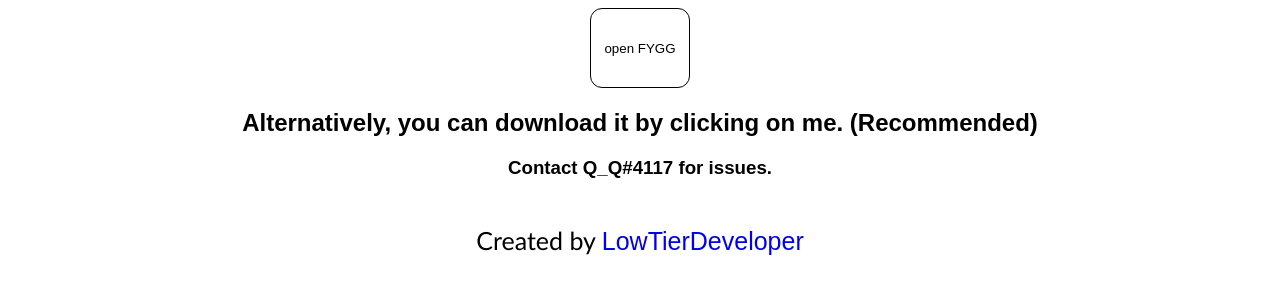
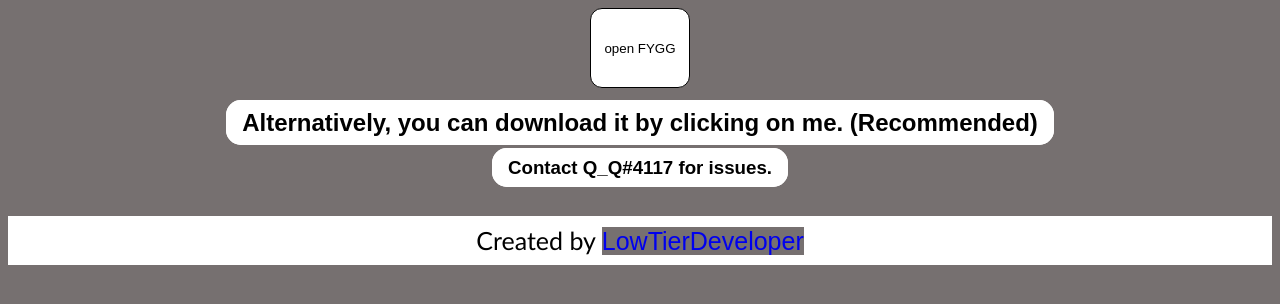
Before and after one commit to LowTierDeveloper/FYGG, a plain HTML site: page index.html in a window 1280 px wide. Drawn offline with Linux system fonts and the light colour scheme.

Commit message:
adding a few changes to make it look nicer didnt need to fix link, its just named main by default

```diff
--- a/index.html
+++ b/index.html
@@ -43,7 +43,7 @@
         <style>
         *
         {
-            background-color: rgb(255, 255, 255);
+            background-color: rgb(118, 112, 112);
             font-family: arial;
             text-align: center;
         }
```
